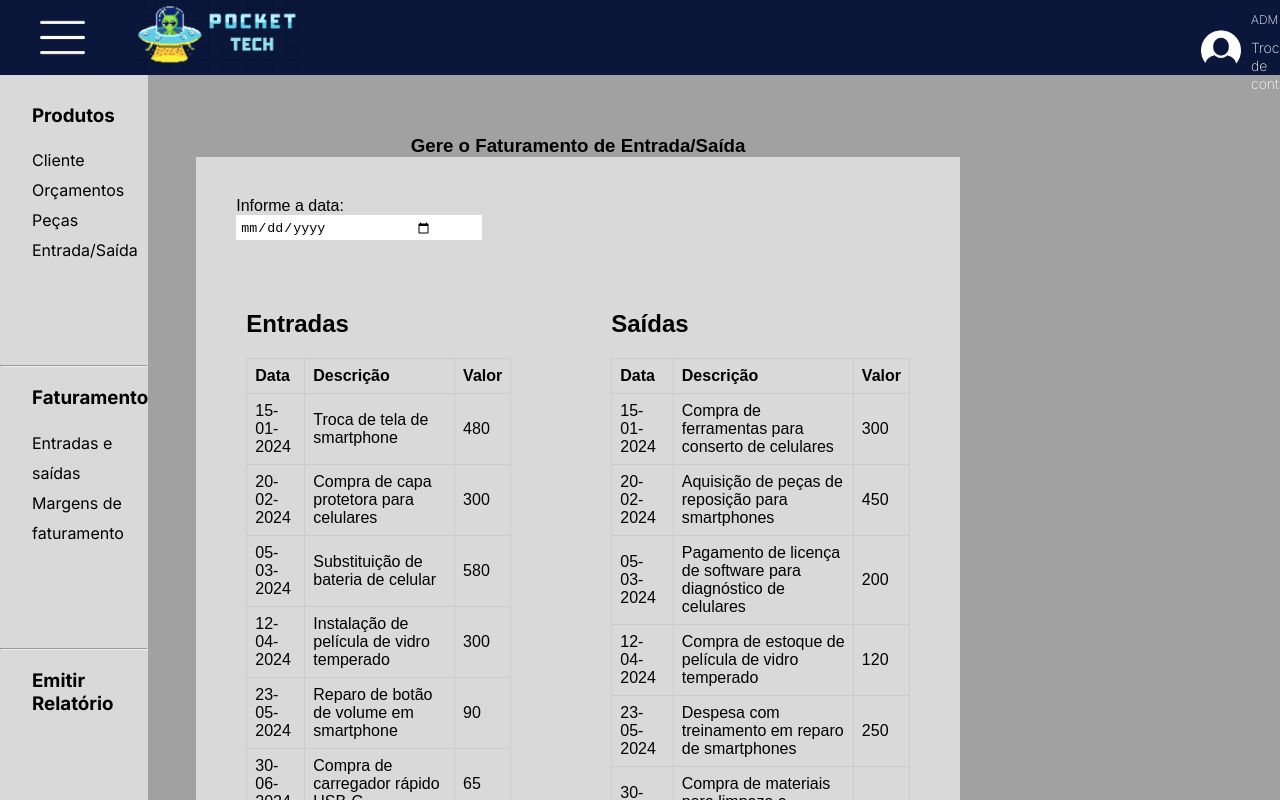
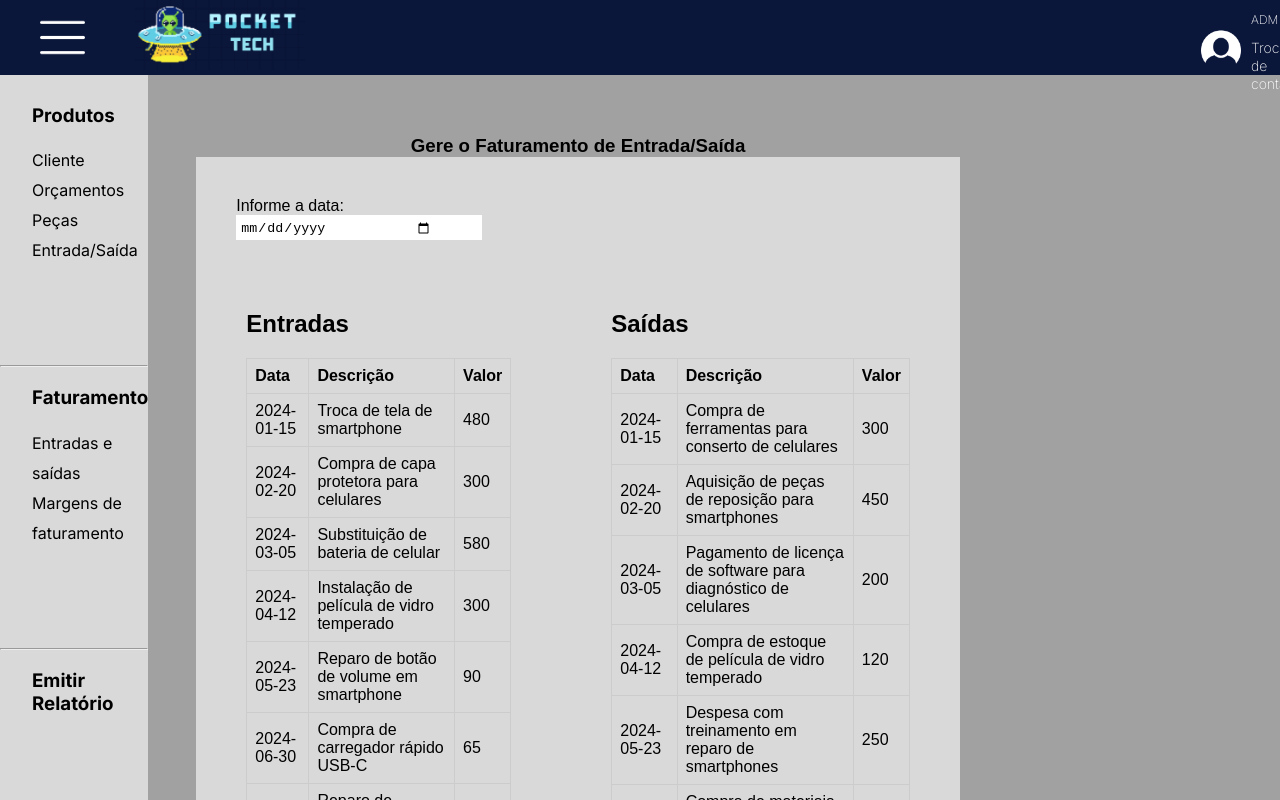
Before and after one commit to ManuelaLuchSilva/PocketTech, a Vue app: page /admentreesaida in a window 1280 px wide. Shown: the top 800 px of the page. Built offline with nearby package versions, Linux system fonts and the light colour scheme; a web font is replaced by a local one.

Commit message:
Make funcional search

```diff
--- a/src/views/AdmHome.vue
+++ b/src/views/AdmHome.vue
@@ -2,13 +2,49 @@
 import NavbarAdm from '../components/NavbarAdm.vue'
 import SidebarAdm from '../components/SidebarAdm.vue'
 import FooterBar from '../components/FooterBar.vue'
-import { ref, computed } from 'vue'
+import { ref, computed, onMounted } from 'vue'
+import * as echarts from 'echarts'
 
+const chartContainer = ref(null)
+
+onMounted(() => {
+  const myChart = echarts.init(chartContainer.value)
+
+  const option = {
+    tooltip: {
+      trigger: 'axis'
+    },
+    toolbox: {
+      show: true,
+      feature: {
+        magicType: { type: ['line', 'bar'] }
+      }
+    },
+    xAxis: {
+      type: 'category',
+      boundaryGap: false,
+      data: ['Jan', 'Feb', 'Mar', 'Apr', 'May', 'Jun', 'Jul', 'Aug', 'Sep', 'Oct', 'Nov', 'Dec']
+    },
+    yAxis: {
+      type: 'value',
+      axisLabel: {
+        formatter: 'R${value}'
+      }
+    },
+    series: [
+      {
+        type: 'line',
+        data: [350, 230, 264, 218, 155, 147, 260, 200, 270, 420, 390, 555]
+      }
+    ]
+  }
+  myChart.setOption(option)
+})
 
 const entries = ref([
   { id: 1, date: '15-01-2024', description: 'Troca de tela de smartphone', value: 480 },
   { id: 2, date: '20-02-2024', description: 'Compra de capa protetora para celulares', value: 300 },
-  { id: 3, date: '05-03-2024', description: 'Substituição de bateria de celular', value: 580 },
+  { id: 3, date: '05-03-2024', description: 'Substituição de bateria de celular', value: 380 },
   {
     id: 4,
     date: '12-04-2024',
@@ -41,7 +77,7 @@ const entries = ref([
     id: 12,
     date: '01-12-2024',
     description: 'Venda de protetores de tela para vários modelos',
-    value: 700
+    value: 300
   },
   { id: 13, date: '15-12-2024', description: 'Reparo de tela quebrada de tablet', value: 220 },
   {
@@ -157,7 +193,7 @@ const netValue = computed(() => {
   return totalEntriesValue.value - totalExitsValue.value
 })
 const services = computed(() => {
-  return Math.max(...entries.value.map(entry => entry.id))
+  return Math.max(...entries.value.map((entry) => entry.id))
 })
 </script>
 
@@ -170,21 +206,22 @@ const services = computed(() => {
         <div class="box">
           <div class="descricao">
             <h4>Valor líquido</h4>
-            <p>R$ {{totalEntriesValue.toFixed(2)}}</p>
+            <p>R$ {{ totalEntriesValue.toFixed(2) }}</p>
           </div>
         </div>
         <div class="box">
           <div class="descricao">
             <h4>Valor bruto</h4>
-            <p>R$ {{netValue.toFixed(2)}}</p>
+            <p>R$ {{ netValue.toFixed(2) }}</p>
           </div>
         </div>
         <div class="box">
           <div class="descricao">
             <h4>Vendas</h4>
-            <p>{{services}}</p>
+            <p>{{ services }}</p>
           </div>
         </div>
+        <div ref="chartContainer" class="grafico"></div>
       </div>
     </div>
   </div>
@@ -203,22 +240,31 @@ const services = computed(() => {
 }
 .grid-container {
   display: grid;
-  grid-template-columns: auto auto auto auto;
+  grid-template-columns: auto auto auto auto auto auto;
   padding: 10px;
+  justify-content: space-between;
 }
 
 .grid-container > div {
   background-color: #d9d9d9;
   border-radius: 10px;
   font-family: 'Inter', sans-serif;
-  grid-column: span 2;
   margin: 20px;
   align-content: center;
 }
-.descricao{
-    font-family: "Inter", sans-serif;
+.box {
+  grid-column: span 3;
+}
+.descricao {
+  font-family: 'Inter', sans-serif;
+  width: 100%;
 }
 .box .descricao {
   margin: 10px auto 10px 60px;
 }
+.grafico {
+  grid-column: 1/6;
+  width: 100%;
+  height: 400px;
+}
 </style>
--- a/src/views/AdmentresaidaView.vue
+++ b/src/views/AdmentresaidaView.vue
@@ -5,145 +5,41 @@ import Footerbar from '../components/FooterBar.vue'
 import { ref, computed } from 'vue'
 
 const entries = ref([
-  { id: 1, date: '15-01-2024', description: 'Troca de tela de smartphone', value: 480 },
-  { id: 2, date: '20-02-2024', description: 'Compra de capa protetora para celulares', value: 300 },
-  { id: 3, date: '05-03-2024', description: 'Substituição de bateria de celular', value: 580 },
-  {
-    id: 4,
-    date: '12-04-2024',
-    description: 'Instalação de película de vidro temperado',
-    value: 300
-  },
-  { id: 5, date: '23-05-2024', description: 'Reparo de botão de volume em smartphone', value: 90 },
-  { id: 6, date: '30-06-2024', description: 'Compra de carregador rápido USB-C', value: 65 },
-  { id: 7, date: '10-07-2024', description: 'Reparo de conector de carregamento', value: 85 },
-  { id: 8, date: '18-08-2024', description: 'Venda de fones de ouvido Bluetooth', value: 150 },
-  {
-    id: 9,
-    date: '25-09-2024',
-    description: 'Substituição de câmera traseira de celular',
-    value: 250
-  },
-  {
-    id: 10,
-    date: '07-10-2024',
-    description: 'Compra de suporte para carro com carregador sem fio',
-    value: 185
-  },
-  {
-    id: 11,
-    date: '12-11-2024',
-    description: 'Instalação de chip de memória para smartphone',
-    value: 130
-  },
-  {
-    id: 12,
-    date: '01-12-2024',
-    description: 'Venda de protetores de tela para vários modelos',
-    value: 700
-  },
-  { id: 13, date: '15-12-2024', description: 'Reparo de tela quebrada de tablet', value: 220 },
-  {
-    id: 14,
-    date: '25-12-2024',
-    description: 'Compra de bateria externa para celulares',
-    value: 95
-  },
-  {
-    id: 15,
-    date: '10-01-2025',
-    description: 'Substituição de conector USB de smartphone',
-    value: 50
-  },
-  {
-    id: 16,
-    date: '20-01-2025',
-    description: 'Venda de cabos de carregamento múltiplos',
-    value: 80
-  },
-  {
-    id: 17,
-    date: '05-02-2025',
-    description: 'Reparo de botão de início em smartphone',
-    value: 110
-  },
-  { id: 18, date: '15-02-2025', description: 'Compra de adaptadores de fone de ouvido', value: 65 },
-  {
-    id: 19,
-    date: '25-03-2025',
-    description: 'Instalação de novo sistema operacional em tablet',
-    value: 200
-  },
-  {
-    id: 20,
-    date: '10-04-2025',
-    description: 'Venda de estojos de proteção para celulares',
-    value: 120
-  }
-])
+  { id: 1, date: '2024-01-15', description: 'Troca de tela de smartphone', value: 480 },
+  { id: 2, date: '2024-02-20', description: 'Compra de capa protetora para celulares', value: 300 },
+  { id: 3, date: '2024-03-05', description: 'Substituição de bateria de celular', value: 580 },
+  { id: 4, date: '2024-04-12', description: 'Instalação de película de vidro temperado', value: 300 },
+  { id: 5, date: '2024-05-23', description: 'Reparo de botão de volume em smartphone', value: 90 },
+  { id: 6, date: '2024-06-30', description: 'Compra de carregador rápido USB-C', value: 65 },
+  { id: 7, date: '2024-07-10', description: 'Reparo de conector de carregamento', value: 85 },
+  { id: 8, date: '2024-08-18', description: 'Venda de fones de ouvido Bluetooth', value: 150 },
+  { id: 9, date: '2024-09-25', description: 'Substituição de câmera traseira de celular', value: 250 },
+  { id: 10, date: '2024-10-07', description: 'Compra de suporte para carro com carregador sem fio', value: 185 },
+  { id: 11, date: '2024-11-12', description: 'Instalação de chip de memória para smartphone', value: 130 },
+  { id: 12, date: '2024-12-01', description: 'Venda de protetores de tela para vários modelos', value: 700 },
+  { id: 13, date: '2024-12-15', description: 'Reparo de tela quebrada de tablet', value: 220 },
+  { id: 14, date: '2024-12-25', description: 'Compra de bateria externa para celulares', value: 95 },
+  { id: 15, date: '2025-01-10', description: 'Substituição de conector USB de smartphone', value: 50 },
+  { id: 16, date: '2025-01-20', description: 'Venda de cabos de carregamento múltiplos', value: 80 },
+  { id: 17, date: '2025-02-05', description: 'Reparo de botão de início em smartphone', value: 110 },
+  { id: 18, date: '2025-02-15', description: 'Compra de adaptadores de fone de ouvido', value: 65 },
+  { id: 19, date: '2025-03-25', description: 'Instalação de novo sistema operacional em tablet', value: 200 },
+  { id: 20, date: '2025-04-10', description: 'Venda de estojos de proteção para celulares', value: 120 }
+]);
 
 const exits = ref([
-  {
-    id: 1,
-    date: '15-01-2024',
-    description: 'Compra de ferramentas para conserto de celulares',
-    value: 300
-  },
-  {
-    id: 2,
-    date: '20-02-2024',
-    description: 'Aquisição de peças de reposição para smartphones',
-    value: 450
-  },
-  {
-    id: 3,
-    date: '05-03-2024',
-    description: 'Pagamento de licença de software para diagnóstico de celulares',
-    value: 200
-  },
-  {
-    id: 4,
-    date: '12-04-2024',
-    description: 'Compra de estoque de película de vidro temperado',
-    value: 120
-  },
-  {
-    id: 5,
-    date: '23-05-2024',
-    description: 'Despesa com treinamento em reparo de smartphones',
-    value: 250
-  },
-  {
-    id: 6,
-    date: '30-06-2024',
-    description: 'Compra de materiais para limpeza e manutenção de celulares',
-    value: 80
-  },
-  {
-    id: 7,
-    date: '10-07-2024',
-    description: 'Pagamento de aluguel de espaço para loja de acessórios',
-    value: 1000
-  },
-  {
-    id: 8,
-    date: '18-08-2024',
-    description: 'Aquisição de fones de ouvido Bluetooth em estoque',
-    value: 200
-  },
-  {
-    id: 9,
-    date: '25-09-2024',
-    description: 'Compra de ferramentas de precisão para reparo',
-    value: 150
-  },
-  {
-    id: 10,
-    date: '07-10-2024',
-    description: 'Despesas gerais de operação da loja',
-    value: 350
-  }
-])
+  { id: 1, date: '2024-01-15', description: 'Compra de ferramentas para conserto de celulares', value: 300 },
+  { id: 2, date: '2024-02-20', description: 'Aquisição de peças de reposição para smartphones', value: 450 },
+  { id: 3, date: '2024-03-05', description: 'Pagamento de licença de software para diagnóstico de celulares', value: 200 },
+  { id: 4, date: '2024-04-12', description: 'Compra de estoque de película de vidro temperado', value: 120 },
+  { id: 5, date: '2024-05-23', description: 'Despesa com treinamento em reparo de smartphones', value: 250 },
+  { id: 6, date: '2024-06-30', description: 'Compra de materiais para limpeza e manutenção de celulares', value: 80 },
+  { id: 7, date: '2024-07-10', description: 'Pagamento de aluguel de espaço para loja de acessórios', value: 1000 },
+  { id: 8, date: '2024-08-18', description: 'Aquisição de fones de ouvido Bluetooth em estoque', value: 200 },
+  { id: 9, date: '2024-09-25', description: 'Compra de ferramentas de precisão para reparo', value: 150 },
+  { id: 10, date: '2024-10-07', description: 'Despesas gerais de operação da loja', value: 350 }
+]);
+
 
 const selectedDate = ref(null)
 
--- a/src/views/AdmmargemfatuView.vue
+++ b/src/views/AdmmargemfatuView.vue
@@ -134,12 +134,13 @@ const totalEntriesValue = computed(() => {
 <style scoped>
 .container {
   display: flex;
-  width: calc(100% - 10rem);
+  width: auto;
 }
 
 .content {
   margin-top: 60px;
   margin-left: 3rem;
+  margin-right: 3rem;
   background-color: #d9d9d9;
 }
 .content>div {
--- a/src/views/AdmprodutosView.vue
+++ b/src/views/AdmprodutosView.vue
@@ -175,7 +175,6 @@ const clients = ref([
   }
 ])
 
-// Função para obter os 10 clientes com o maior número de serviços
 function top10ClientsByServices(clients) {
   const sortedClients = [...clients].sort((a, b) => b.services - a.services)
   const top10 = []
@@ -191,7 +190,6 @@ function top10ClientsByServices(clients) {
   return top10
 }
 
-// Computed property para obter os 10 principais clientes
 const top10Clients = computed(() => top10ClientsByServices(clients.value))
 
 const searchQueryName = ref('')
```
